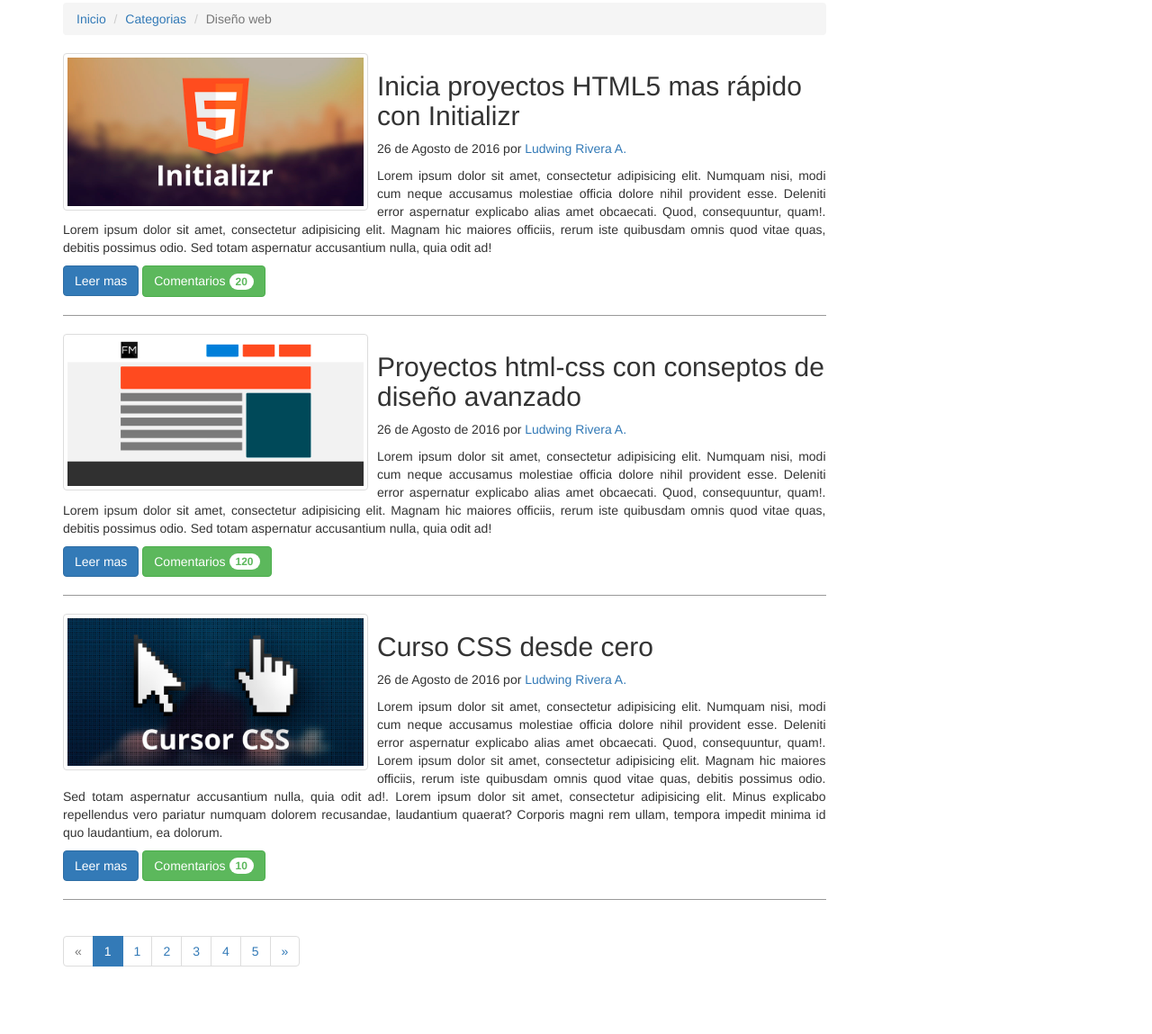
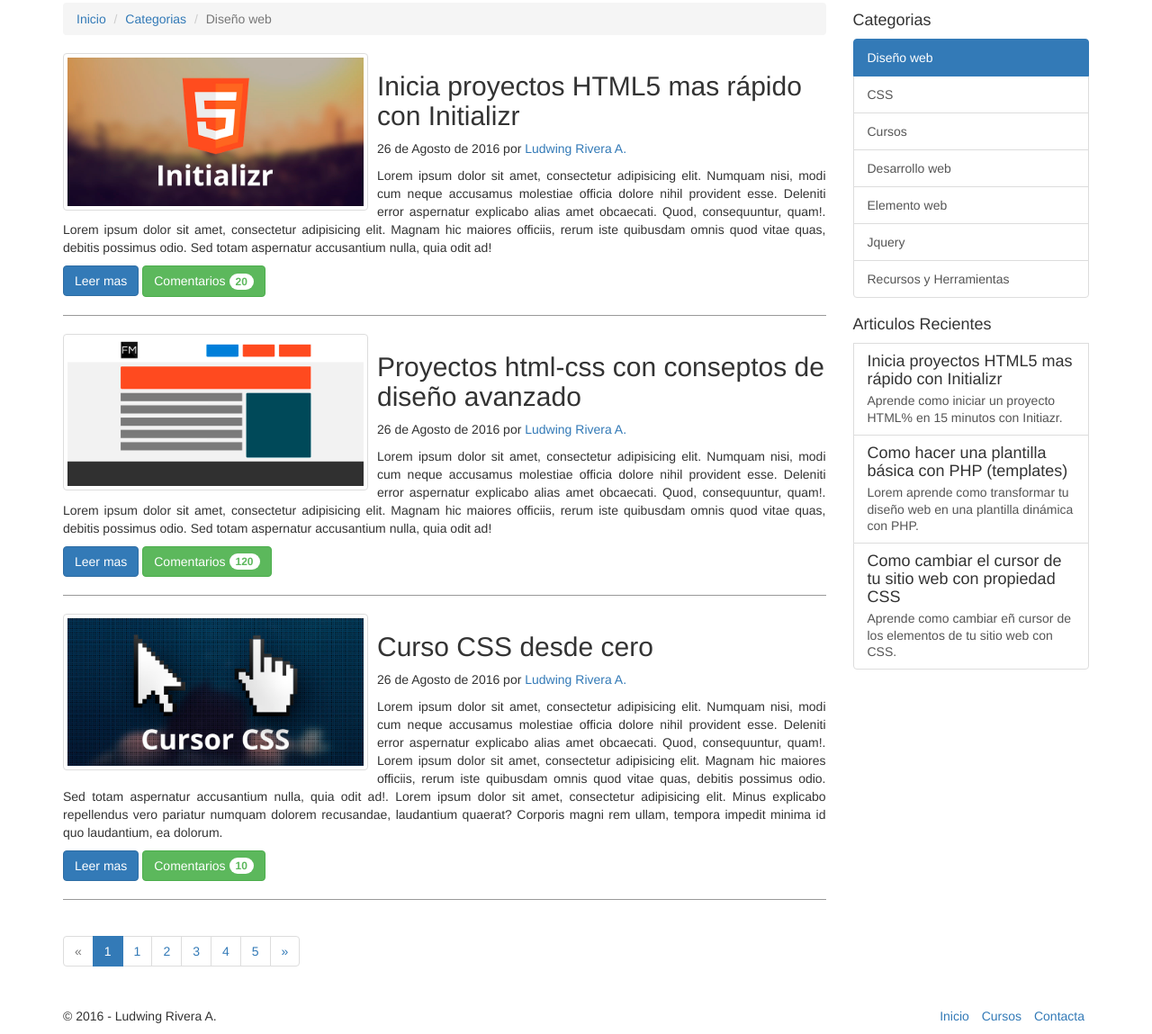
Before and after one commit to ludwingra/blog-ludwing-rivera-a, a plain HTML site: page index.html in a window 1280 px wide. Shown: the part 262-1411 px from the top of the page at 90% size. Before the commit the page ends 1381 px from the top, so only its background shows below. Drawn offline with Linux system fonts and the light colour scheme.

Commit message:
Sidebar, Footer y articulos adaptables (Aun no funsiona el responsive), Revisar

```diff
--- a/css/style.css
+++ b/css/style.css
@@ -39,3 +39,13 @@
 .post .contenedor-botones{
 	width: 100%;
 }
+
+/* -- Media Querie -- */
+
+@media screen and(max-width: 768px){
+	.post .thumb{
+		margin-right: 0;
+		width: 100%;
+		margin-bottom: 20px;
+	}
+}
--- a/index.html
+++ b/index.html
@@ -140,13 +140,56 @@
 						</ul>
 					</div>
 				</nav>
+			</section>
 
-			</section>
+			<aside class="col-md-3 hidden-xs hidden-sm ">
+				<h4>Categorias</h4>
+				<div class="list-group">
+					<a href="#" class="list-group-item active">Diseño web</a>
+					<a href="#" class="list-group-item ">CSS</a>
+					<a href="#" class="list-group-item ">Cursos</a>
+					<a href="#" class="list-group-item ">Desarrollo web</a>
+					<a href="#" class="list-group-item ">Elemento web</a>
+					<a href="#" class="list-group-item ">Jquery</a>
+					<a href="#" class="list-group-item ">Recursos y Herramientas</a>
+				</div>
+
+				<h4>Articulos Recientes</h4>
+				<a href="#" class="list-group-item">
+					<h4 class="list-group-item-heading">Inicia proyectos HTML5 mas rápido con Initializr</h4>
+					<p class="list-group-item-text">Aprende como iniciar un proyecto HTML% en 15 minutos con Initiazr.</p>
+				</a>
+
+				<a href="#" class="list-group-item">
+					<h4 class="list-group-item-heading">Como hacer una plantilla básica con PHP (templates)</h4>
+					<p class="list-group-item-text">Lorem aprende como transformar tu diseño web en una plantilla dinámica con PHP.</p>
+				</a>
+
+				<a href="#" class="list-group-item">
+					<h4 class="list-group-item-heading">Como cambiar el cursor de tu sitio web con propiedad CSS</h4>
+					<p class="list-group-item-text">Aprende como cambiar eñ cursor de los elementos de tu sitio web con CSS.</p>
+				</a>
+			</aside>
 		</div>
 	</section>
 
 
-	<footer></footer>
+	<footer>
+		<div class="container">
+			<div class="row">
+				<div class="col-xs-6">
+						<p>© 2016 - Ludwing Rivera A.</p>
+				</div>
+				<div class="col-xs-6">
+					<ul class="list-inline text-right">
+						<li><a href="#">Inicio</a></li>
+						<li><a href="#">Cursos</a></li>
+						<li><a href="#">Contacta</a></li>
+					</ul>
+				</div>
+			</div>
+		</div>
+	</footer>
 
 	<script src="js/jquery.js"></script>
 	<script src="js/bootstrap.min.js"></script>
```
